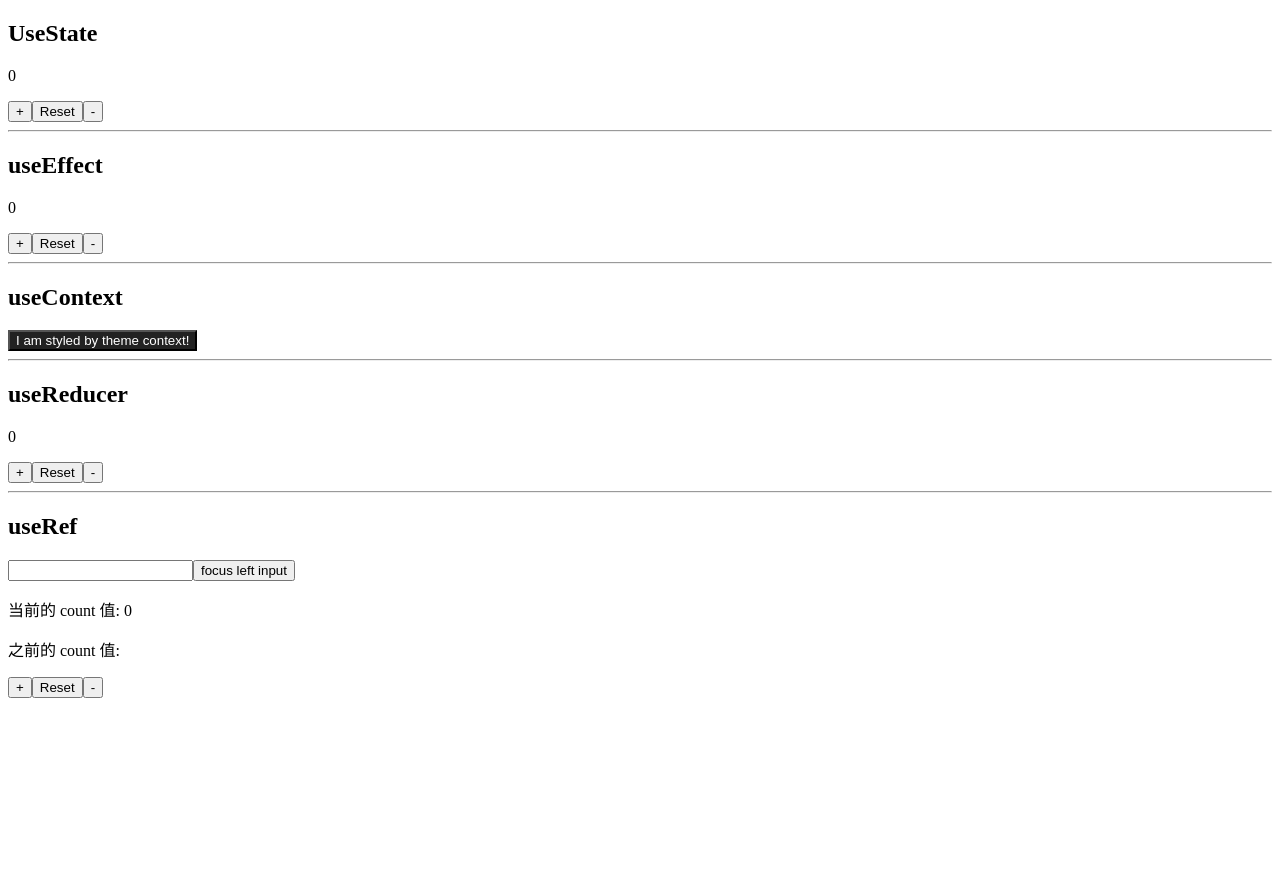
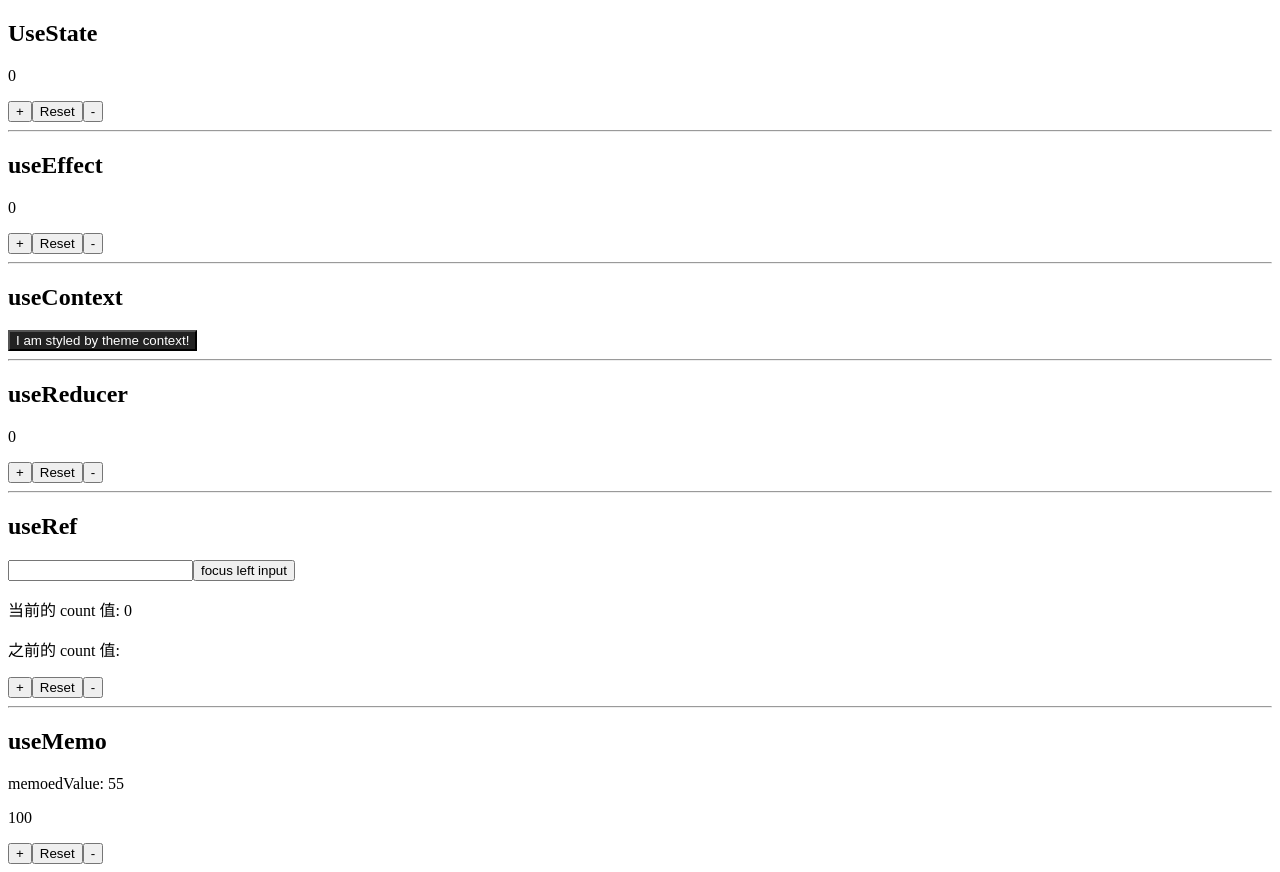
Before and after one commit to abiaqiou/react-demo, a React (Create React App) app: page / in a window 1280 px wide. Before the commit the page ends 800 px from the top, so only its background shows below. Built offline with nearby package versions, Linux system fonts and the light colour scheme.

Commit message:
add useMemo

```diff
--- a/src/App.js
+++ b/src/App.js
@@ -1,5 +1,6 @@
 import UseContext from './native_hooks/useContext'
 import UseEffect from './native_hooks/useEffect'
+import UseMemo from './native_hooks/useMemo'
 import UseReducer from './native_hooks/useReducer'
 import UseRef from './native_hooks/useRef'
 import UseState from './native_hooks/useState'
@@ -16,6 +17,8 @@
       <UseReducer />
       <hr />
       <UseRef />
+      <hr />
+      <UseMemo />
     </div>
   )
 }
--- /dev/null
+++ b/src/native_hooks/useMemo.js
@@ -0,0 +1,31 @@
+import { useMemo, useState } from 'react'
+
+const getFibonacci = (n) => {
+  console.log('getFibonacci run')
+  if (n === 1 || n === 2) {
+    return 1
+  } else {
+    return getFibonacci(n - 1) + getFibonacci(n - 2)
+  }
+}
+
+const UseMemo = () => {
+  const [count, setCount] = useState(100)
+
+  // const normalValue = getFibonacci(10)
+  const memoedValue = useMemo(() => getFibonacci(10), [])
+
+  return (
+    <div>
+      <h2>useMemo</h2>
+      {/* <p>normalValue: {normalValue}</p> */}
+      <p>memoedValue: {memoedValue}</p>
+      <p>{count}</p>
+      <button onClick={() => setCount(count + 1)}>+</button>
+      <button onClick={() => setCount(100)}>Reset</button>
+      <button onClick={() => setCount(count - 1)}>-</button>
+    </div>
+  )
+}
+
+export default UseMemo
```
